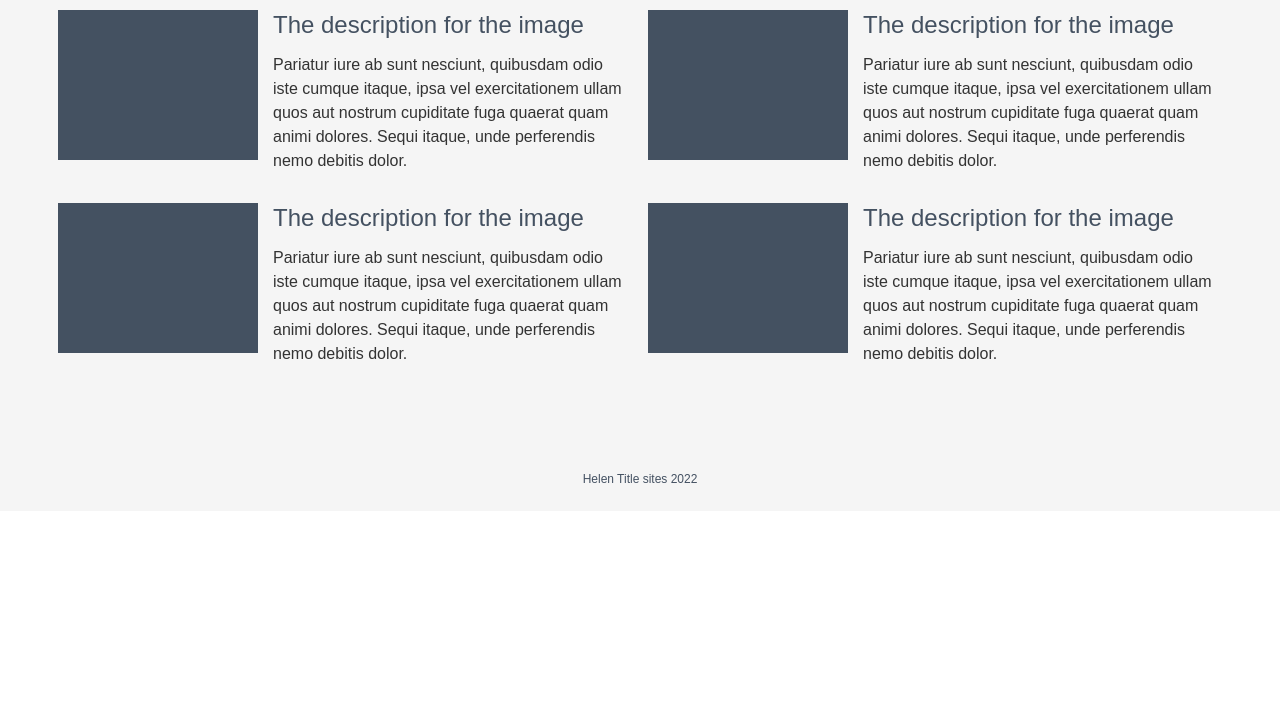
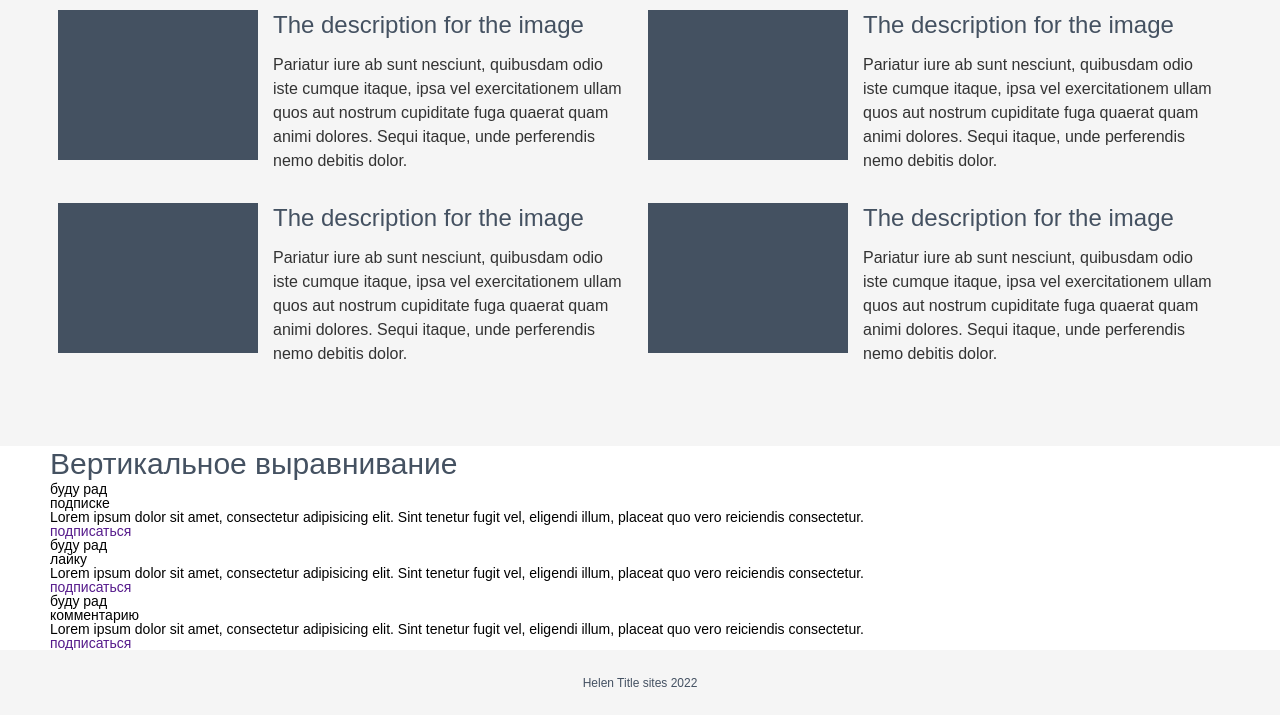
Before and after one commit to HelenTitle/flex-box, a plain HTML site: page index.html in a window 1280 px wide. Shown: the part 744-1459 px from the top of the page. Before the commit the page ends 1255 px from the top, so only its background shows below. Drawn offline with Linux system fonts and the light colour scheme.

Commit message:
adding vertical cards

```diff
--- a/index.html
+++ b/index.html
@@ -120,6 +120,49 @@
 
 
                 </div>
+                <div class="vertical">
+                    <div class="container">
+                        <div class="vertical__title title">
+                            Вертикальное выравнивание
+                        </div>
+                        <div class="vertical__body">
+                            <div class="vertical__row">
+                                <div class="vertical__column">
+                                    <div class="vertical__item">
+                                        <div class="vertical__subtitle">
+                                            буду рад
+                                        </div>
+                                        <div class="vertical__label">подписке</div>
+                                        <div class="vertical__text"><p>Lorem ipsum dolor sit amet, consectetur adipisicing elit. Sint tenetur fugit vel, eligendi illum, placeat quo vero reiciendis consectetur.</p></div>
+                                        <a href="" class="vertical__btn">подписаться</a>
+                                    </div>
+                                </div>
+                                <div class="vertical__column">
+                                    <div class="vertical__item">
+                                        <div class="vertical__subtitle">
+                                            буду рад
+                                        </div>
+                                        <div class="vertical__label">лайку</div>
+                                        <div class="vertical__text"><p>Lorem ipsum dolor sit amet, consectetur adipisicing elit. Sint tenetur fugit vel, eligendi illum, placeat quo vero reiciendis consectetur.</p></div>
+                                        <a href="" class="vertical__btn">подписаться</a>
+                                    </div>
+                                </div>
+                                <div class="vertical__column">
+                                    <div class="vertical__item">
+                                        <div class="vertical__subtitle">
+                                            буду рад
+                                        </div>
+                                        <div class="vertical__label">комментарию</div>
+                                        <div class="vertical__text"><p>Lorem ipsum dolor sit amet, consectetur adipisicing elit. Sint tenetur fugit vel, eligendi illum, placeat quo vero reiciendis consectetur.</p></div>
+                                        <a href="" class="vertical__btn">подписаться</a>
+                                    </div>
+                                </div>
+                            </div>
+
+                        </div>
+
+                    </div>
+                </div>
         </div>
 
 
--- a/style.css
+++ b/style.css
@@ -153,6 +153,21 @@ padding-right: 30px;
             line-height: 24px;
      }
 
+
+
+     .vertical { }
+.container { }
+.vertical__title { }
+.title { }
+.vertical__body { }
+.vertical__row { }
+.vertical__column { }
+.vertical__item { }
+.vertical__subtitle { }
+.vertical__label { }
+.vertical__text { }
+.vertical__btn { }
+
 .footer_row {
     display: flex;
     height: 65px;
```
